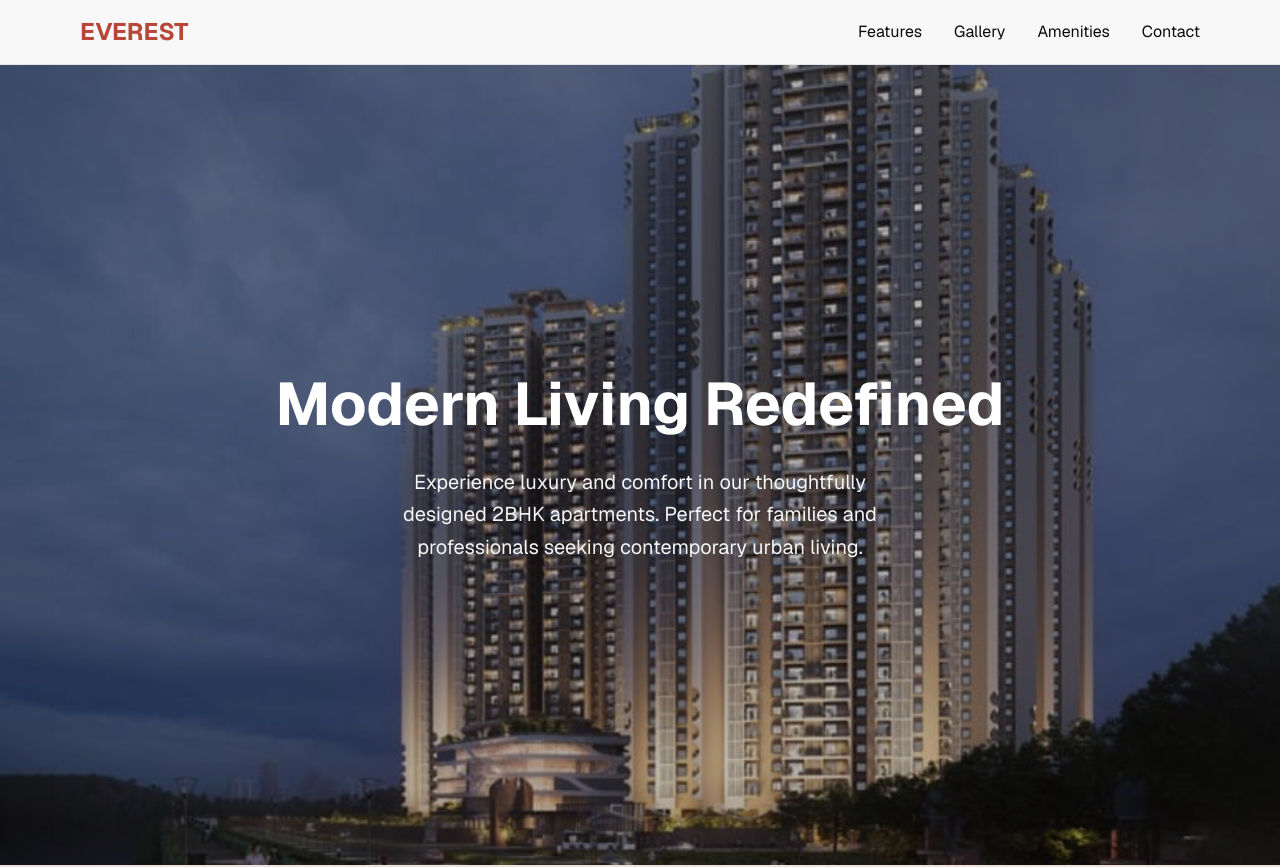
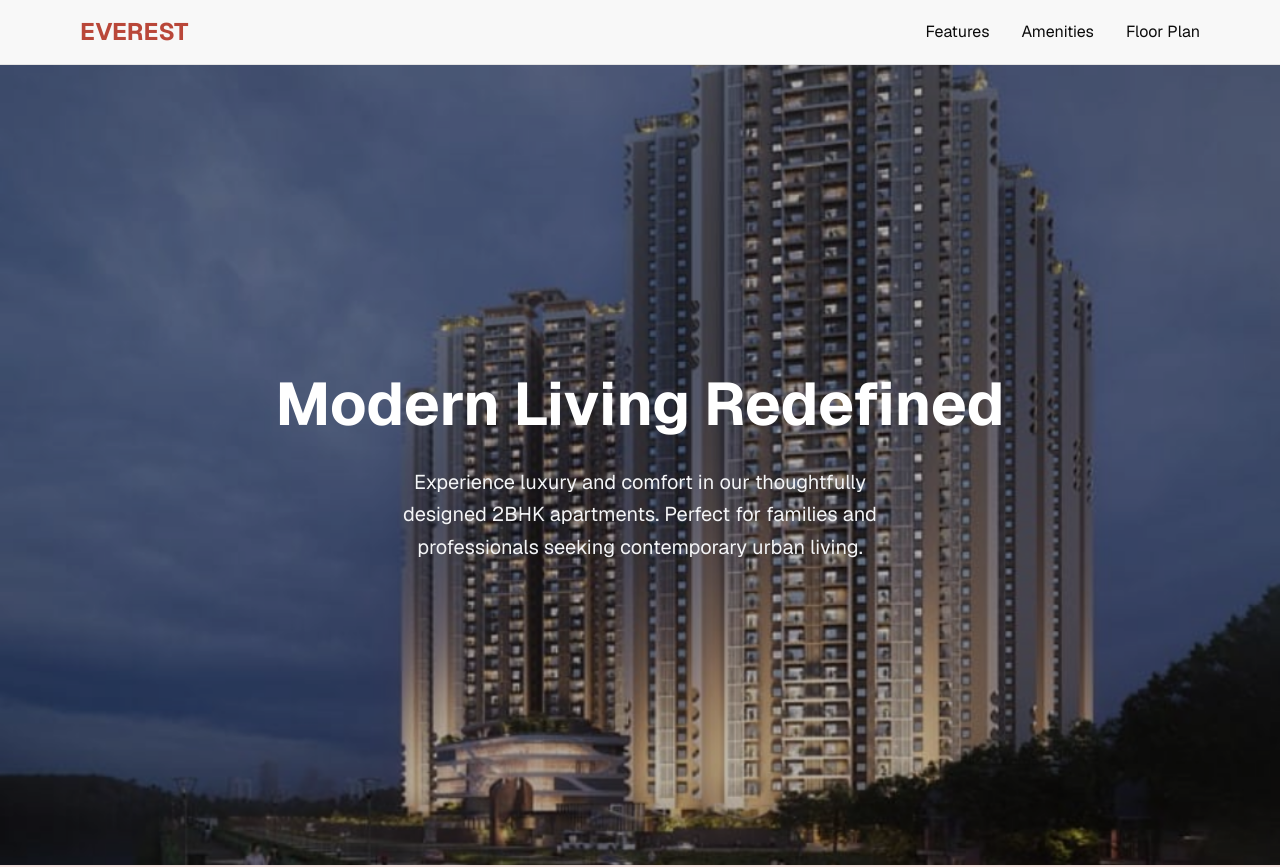
Before and after one commit to arkdevicu/v0-marketing-site-for-2bhk, a Next.js app: page / in a window 1280 px wide. Shown: the top 867 px of the page. Built offline with nearby package versions, Linux system fonts and the light colour scheme.

Commit message:
refactor: update navbar links to existing sections
Remove non-existent links and reflect current page structure

#VERCEL_SKIP

Co-authored-by: arkdevicu <227661888+arkdevicu@users.noreply.github.com>

```diff
--- a/components/header.tsx
+++ b/components/header.tsx
@@ -15,14 +15,11 @@ export function Header() {
           <a href="#features" className="text-foreground hover:text-primary transition">
             Features
           </a>
-          <a href="#gallery" className="text-foreground hover:text-primary transition">
-            Gallery
-          </a>
           <a href="#amenities" className="text-foreground hover:text-primary transition">
             Amenities
           </a>
-          <a href="#contact" className="text-foreground hover:text-primary transition">
-            Contact
+          <a href="#floor-plan" className="text-foreground hover:text-primary transition">
+            Floor Plan
           </a>
         </nav>
 
@@ -37,14 +34,11 @@ export function Header() {
             <a href="#features" className="text-foreground hover:text-primary transition">
               Features
             </a>
-            <a href="#gallery" className="text-foreground hover:text-primary transition">
-              Gallery
-            </a>
             <a href="#amenities" className="text-foreground hover:text-primary transition">
               Amenities
             </a>
-            <a href="#contact" className="text-foreground hover:text-primary transition">
-              Contact
+            <a href="#floor-plan" className="text-foreground hover:text-primary transition">
+              Floor Plan
             </a>
           </div>
         </nav>
```
